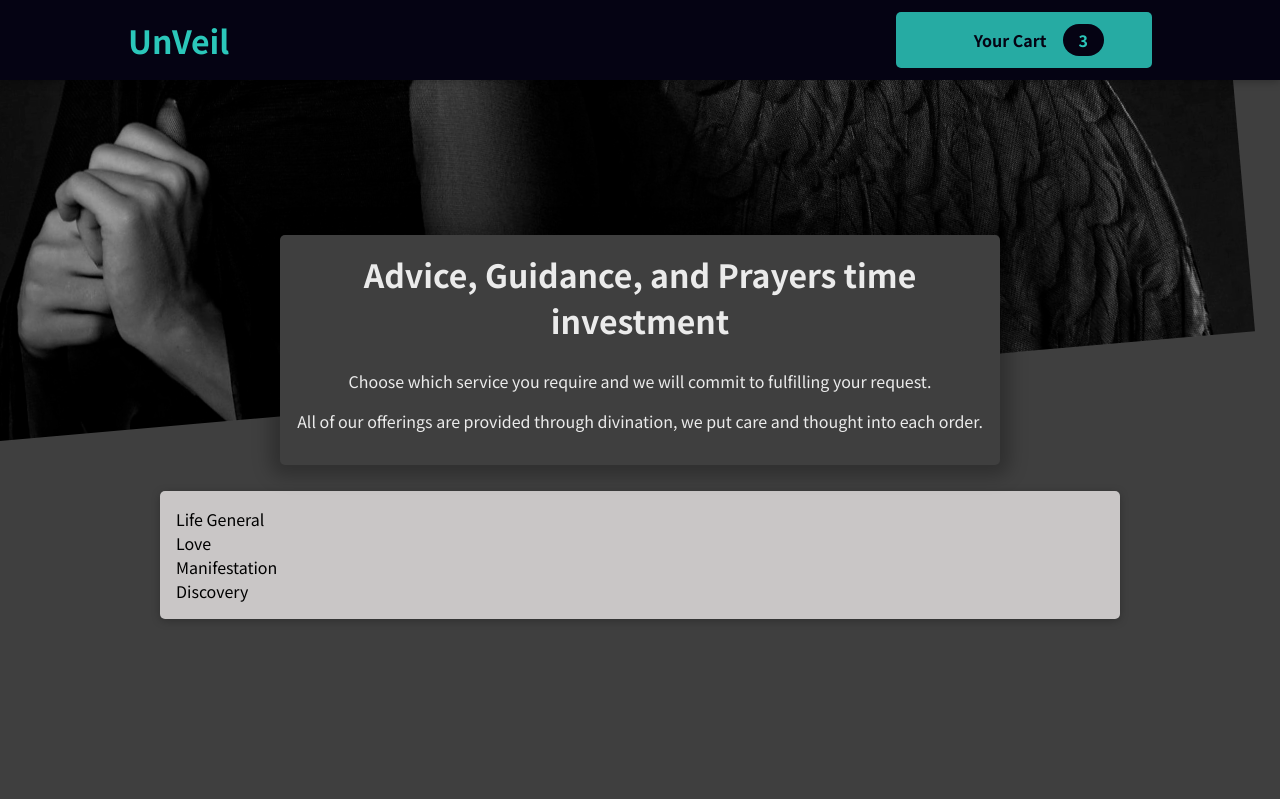
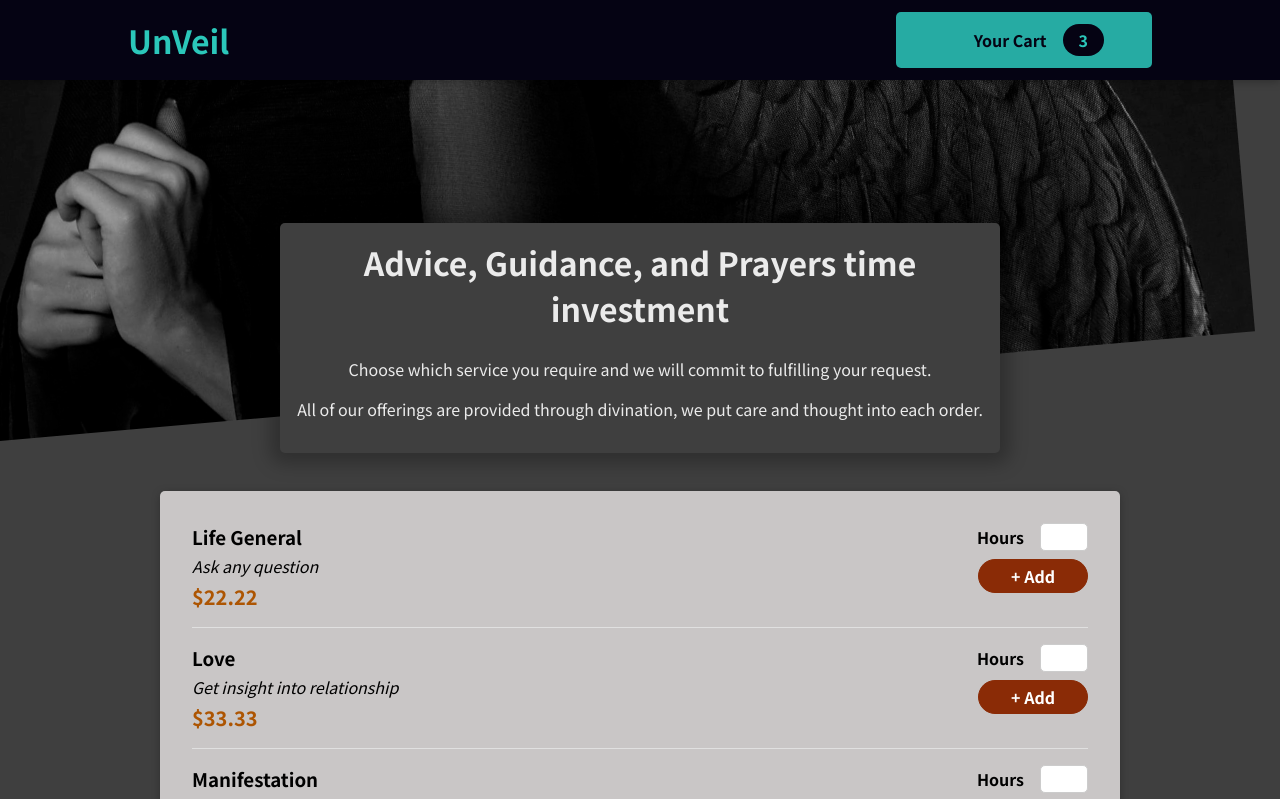
Before and after one commit to naekit/advice-tickets, a React (Create React App) app: page / in a window 1280 px wide. Shown: the top 799 px of the page. Built offline with nearby package versions, Linux system fonts and the light colour scheme; some icons are missing.

Commit message:
advice form and item with styling

```diff
--- a/src/components/Advice/AdviceInfo.module.css
+++ b/src/components/Advice/AdviceInfo.module.css
@@ -3,7 +3,7 @@
 	max-width: 45rem;
 	width: 90%;
 	margin: auto;
-	margin-top: -25rem;
+	margin-top: -51rem;
 	position: relative;
 	background-color: #3f3f3f;
 	color: rgb(235, 235, 235);
--- /dev/null
+++ b/src/components/Advice/AdviceItem/AdviceItem.js
@@ -0,0 +1,22 @@
+import React from "react"
+import AdviceItemForm from "./AdviceItemForm"
+import classes from "./AdviceItem.module.css"
+
+const AdviceItem = ({ name, description, price, id }) => {
+	const priceFormat = `$${price.toFixed(2)}`
+
+	return (
+		<li className={classes.adviceItem}>
+			<div>
+				<h3>{name}</h3>
+				<div className={classes.description}>{description}</div>
+				<div className={classes.price}>{priceFormat}</div>
+			</div>
+			<div>
+				<AdviceItemForm id={id} />
+			</div>
+		</li>
+	)
+}
+
+export default AdviceItem
--- /dev/null
+++ b/src/components/Advice/AdviceItem/AdviceItem.module.css
@@ -0,0 +1,22 @@
+.adviceItem {
+	display: flex;
+	justify-content: space-between;
+	margin: 1rem;
+	padding-bottom: 1rem;
+	border-bottom: 1px solid rgb(224, 224, 224);
+}
+
+.adviceItem h3 {
+	margin: 0 0 0.25rem 0;
+}
+
+.description {
+	font-style: italic;
+}
+
+.price {
+	margin-top: 0.25rem;
+	font-weight: bold;
+	color: #ad5502;
+	font-size: 1.25rem;
+}
--- /dev/null
+++ b/src/components/Advice/AdviceItem/AdviceItemForm.js
@@ -0,0 +1,24 @@
+import React from "react"
+import Input from "../../UI/Input"
+import classes from "./AdviceItemForm.module.css"
+
+const AdviceItemForm = ({ id }) => {
+	return (
+		<form className={classes.form}>
+			<Input
+				label="Hours"
+				input={{
+					type: "number",
+					id: `amount_${id}`,
+					min: "1",
+					max: "5",
+					step: "1",
+					default: "1",
+				}}
+			/>
+			<button>+ Add</button>
+		</form>
+	)
+}
+
+export default AdviceItemForm
--- /dev/null
+++ b/src/components/Advice/AdviceItem/AdviceItemForm.module.css
@@ -0,0 +1,20 @@
+.form {
+	text-align: right;
+}
+
+.form button {
+	font: inherit;
+	cursor: pointer;
+	background-color: #8a2b06;
+	border: 1px solid #8a2b06;
+	color: white;
+	padding: 0.25rem 2rem;
+	border-radius: 20px;
+	font-weight: bold;
+}
+
+.form button:hover,
+.form button:active {
+	background-color: #641e03;
+	border-color: #641e03;
+}
--- a/src/components/Advice/OpenAdvice.js
+++ b/src/components/Advice/OpenAdvice.js
@@ -1,5 +1,6 @@
 import React from "react"
 import Card from "../UI/Card"
+import AdviceItem from "./AdviceItem/AdviceItem"
 import classes from "./OpenAdvice.module.css"
 
 const ADVICE = [
@@ -30,7 +31,15 @@ const ADVICE = [
 ]
 
 const OpenAdvice = () => {
-	const adviceList = ADVICE.map((item) => <li>{item.name}</li>)
+	const adviceList = ADVICE.map((item) => (
+		<AdviceItem
+			id={item.id}
+			key={item.id}
+			name={item.name}
+			price={item.price}
+			description={item.description}
+		/>
+	))
 
 	return (
 		<section className={classes.advice}>
--- /dev/null
+++ b/src/components/UI/Input.js
@@ -0,0 +1,13 @@
+import React from "react"
+import classes from "./Input.module.css"
+
+const Input = ({ label, input }) => {
+	return (
+		<div className={classes.input}>
+			<label htmlFor={input.id}>{label}</label>
+			<input {...input} />
+		</div>
+	)
+}
+
+export default Input
--- /dev/null
+++ b/src/components/UI/Input.module.css
@@ -0,0 +1,18 @@
+.input {
+	display: flex;
+	align-items: center;
+	margin-bottom: 0.5rem;
+}
+
+.input label {
+	font-weight: bold;
+	margin-right: 1rem;
+}
+
+.input input {
+	width: 3rem;
+	border-radius: 5px;
+	border: 1px solid #ccc;
+	font: inherit;
+	padding-left: 0.5rem;
+}
```
